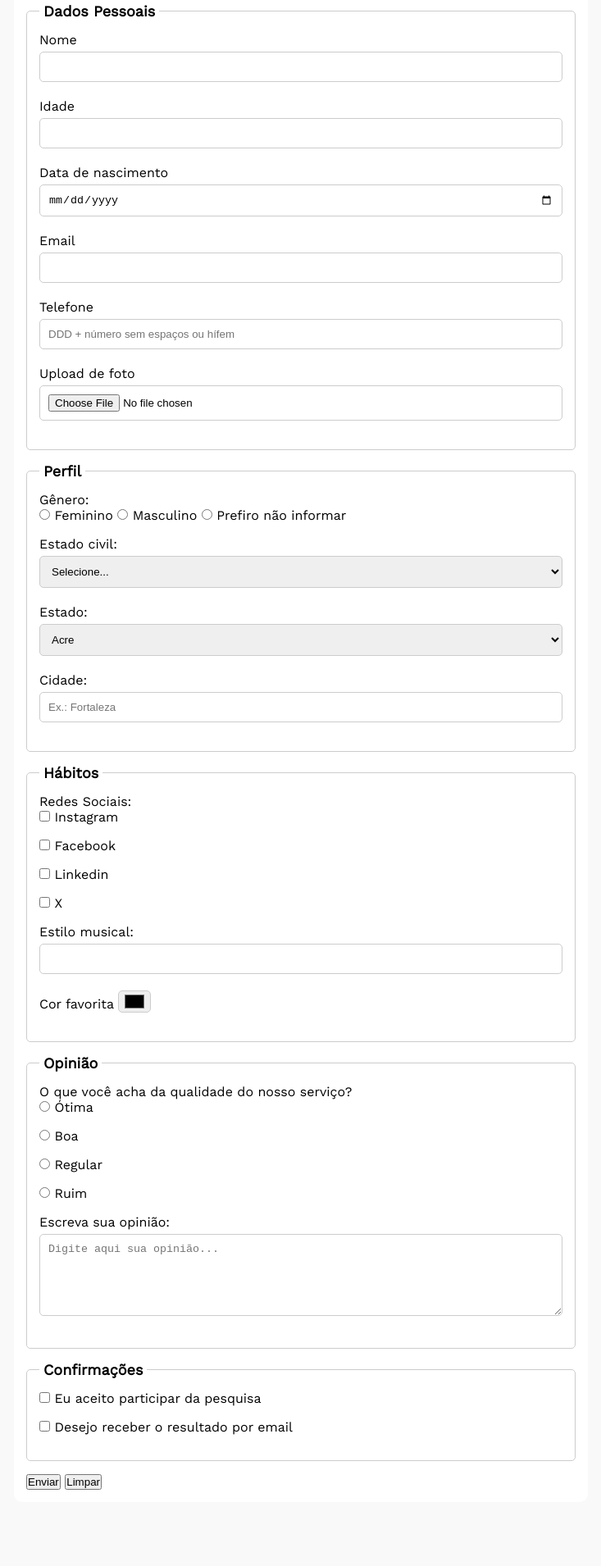
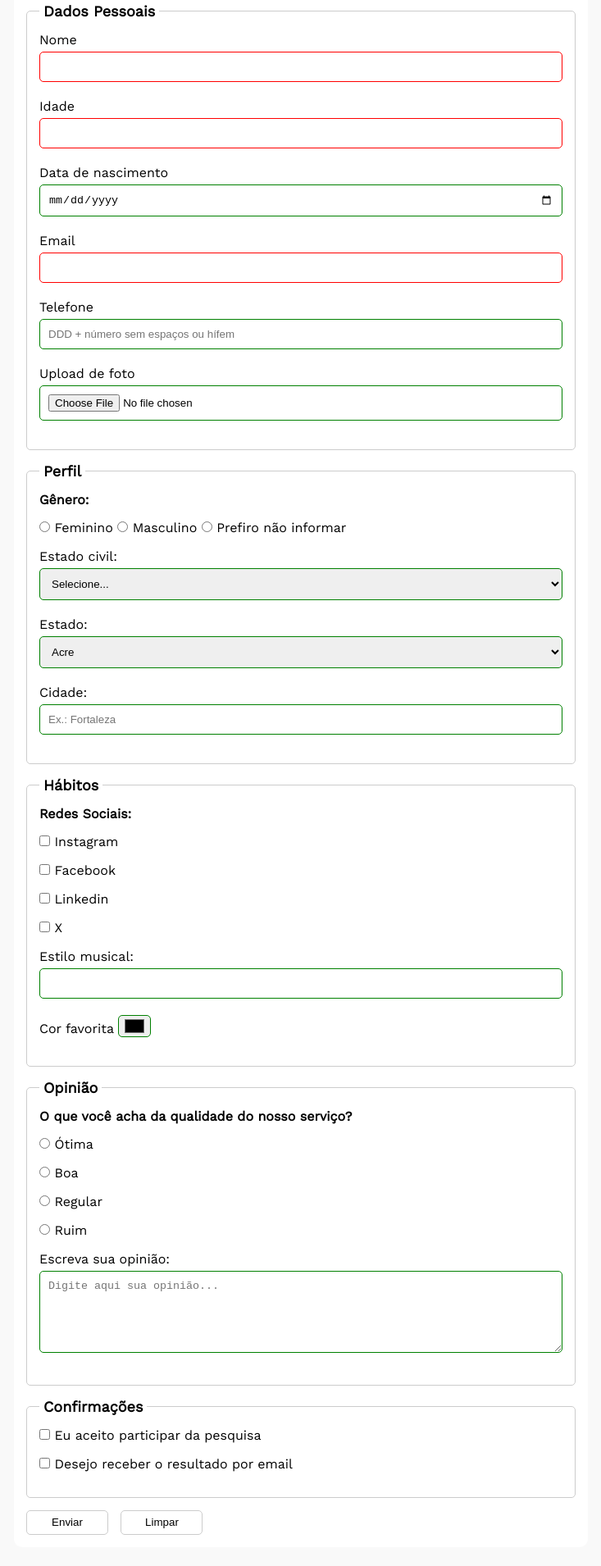
Before and after one commit to saeleuterio/pesquisa-culturama, a plain HTML site: page index.html in a window 1280 px wide. Shown: the part 156-2066 px from the top of the page at 82% size, without its empty margins (273-1006 px from the left). Before the commit the page ends 1988 px from the top, so only its background shows below. Drawn offline with nearby package versions, Linux system fonts and the light colour scheme.

Commit message:
Adiciona estilos finais

```diff
--- a/css/style.css
+++ b/css/style.css
@@ -32,6 +32,7 @@ form {
     background-color: #ffffff;
     padding: 15px;
     border-radius: 10px;
+    margin-bottom: 100px;
 }
 
 fieldset {
@@ -50,6 +51,11 @@ legend {
 label {
     display:inline-block;
     margin-bottom: 5px;
+}
+
+p {
+    margin-bottom: 15px;
+    font-weight: bold;
 }
 
 input, select, textarea {
@@ -73,3 +79,35 @@ input[type="color"] {
     width: 40px;
     padding: 0 5px;
 }
+
+input:invalid,
+select:invalid,
+textarea:invalid {
+    border-color: red;
+}
+
+input:valid,
+select:valid,
+textarea:valid {
+    border-color: green;
+}
+
+button {
+    width: 100px;
+    height: 30px;
+    margin-right: 10px;
+    background-color: #ffffff;
+    border: 1px solid #cccccc;
+    border-radius: 5px;
+    cursor: pointer;
+}
+
+button[type="submit"]:hover {
+    background-color: green;
+    color: #ffffff;
+}
+
+button[type="reset"]:hover {
+    background-color: orangered;
+    color: #ffffff;
+}
--- a/index.html
+++ b/index.html
@@ -15,7 +15,7 @@
     <main>
         <header>
             <img src="./img/logo-culturama.png" alt="logo culturama">
-            <h1>Pesquisa Online</h1>
+            <h1>Pesquisa de opinião</h1>
         </header>
         <section>
             <form action="" method="get">
```
